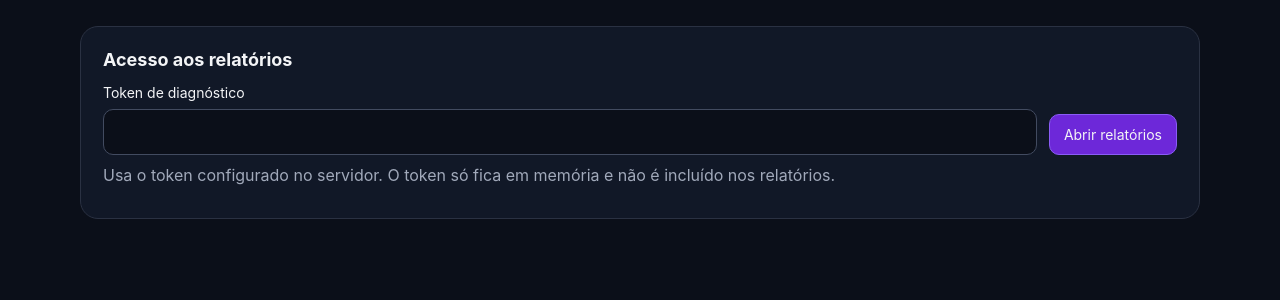
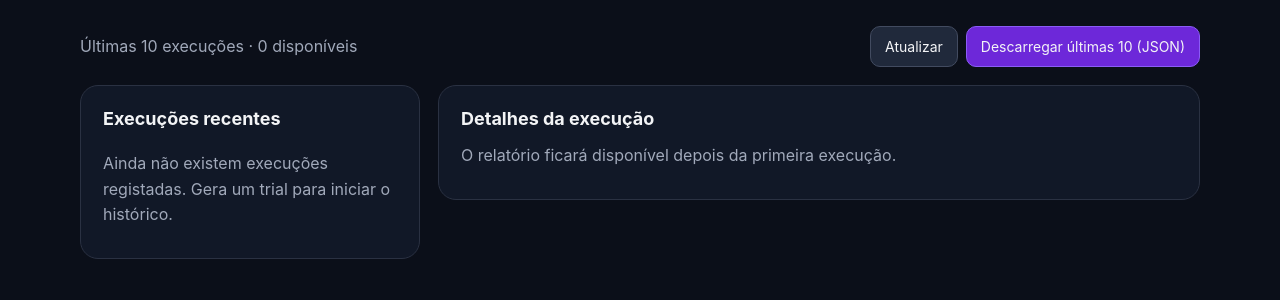
Before and after one commit to LuisAPR1/IPTV-AUTO, a Flask app: page /diagnostics in a window 1280 px wide. Shown: the part 129-429 px from the top of the page. Run offline with Flask 3, Linux system fonts and the light colour scheme; data that the repository does not hold is empty.

Commit message:
Refactor, removed key from diagnostic page

```diff
--- a/iptv-automatizador/app.py
+++ b/iptv-automatizador/app.py
@@ -11,7 +11,6 @@ import uuid
 import threading
 import logging
 import copy
-import hmac
 import time
 import sqlite3
 from functools import wraps
@@ -23,7 +22,7 @@ current_dir = os.path.dirname(os.path.abspath(__file__))
 if current_dir not in sys.path:
     sys.path.insert(0, current_dir)
 
-from config import PERSONAL_GMAIL, GMAIL_APP_PASSWORD, DIAGNOSTICS_TOKEN, DIAGNOSTICS_DB_PATH
+from config import PERSONAL_GMAIL, GMAIL_APP_PASSWORD, DIAGNOSTICS_DB_PATH
 from config import EMAIL_TIMEOUT, EMAIL_POLL_INTERVAL, MAX_PROXY_RETRIES, PROXYSCRAPE_TYPES, PROXYSCRAPE_TIMEOUT
 from email_service import TempMailService
 from scraper import IPTVScraper
@@ -40,7 +39,6 @@ logger = logging.getLogger(__name__)
 install_log_capture()
 
 app = Flask(__name__, template_folder=os.path.join(current_dir, "templates"))
-app.config["DIAGNOSTICS_TOKEN"] = DIAGNOSTICS_TOKEN
 
 # Estado dos Jobs em memória
 jobs: Dict[str, Dict[str, Any]] = {}
@@ -159,15 +157,9 @@ def diagnostics_page():
     return render_template("diagnostics.html")
 
 
-def diagnostics_access(view):
+def diagnostics_storage_errors(view):
     @wraps(view)
     def protected(*args, **kwargs):
-        expected = app.config.get("DIAGNOSTICS_TOKEN", "")
-        if not expected:
-            return jsonify(success=False, message="Configura DIAGNOSTICS_TOKEN no servidor para consultar os relatórios."), 503
-        supplied = request.headers.get("Authorization", "")
-        if not hmac.compare_digest(supplied.encode("utf-8"), ("Bearer " + expected).encode("utf-8")):
-            return jsonify(success=False, message="Chave de diagnóstico inválida."), 401
         try:
             return view(*args, **kwargs)
         except (OSError, sqlite3.Error):
@@ -181,7 +173,6 @@ def private_diagnostics(response):
         response.headers["Cache-Control"] = "no-store"
         response.headers["X-Content-Type-Options"] = "nosniff"
         response.headers["Referrer-Policy"] = "no-referrer"
-        response.headers["Vary"] = "Authorization"
     return response
 
 
@@ -199,13 +190,13 @@ def report_download(payload, filename):
 
 
 @app.get("/api/diagnostics/runs")
-@diagnostics_access
+@diagnostics_storage_errors
 def diagnostics_runs():
     return jsonify(diagnostic_report(get_history().list()))
 
 
 @app.get("/api/diagnostics/runs/<job_id>")
-@diagnostics_access
+@diagnostics_storage_errors
 def diagnostics_run(job_id):
     run = get_history().get(job_id)
     if not run:
@@ -214,13 +205,13 @@ def diagnostics_run(job_id):
 
 
 @app.get("/api/diagnostics/export")
-@diagnostics_access
+@diagnostics_storage_errors
 def diagnostics_export():
     return report_download(diagnostic_report(get_history().list(include_events=True)), "diagnostico-ultimas-10.json")
 
 
 @app.get("/api/diagnostics/runs/<job_id>/export")
-@diagnostics_access
+@diagnostics_storage_errors
 def diagnostics_run_export(job_id):
     run = get_history().get(job_id)
     if not run:
@@ -241,7 +232,7 @@ def generate_trial():
                     "message": "Já existe uma automação em curso. A acompanhar progresso..."
                 })
         job_id = uuid.uuid4().hex
-        redactor = Redactor((PERSONAL_GMAIL, GMAIL_APP_PASSWORD, app.config["DIAGNOSTICS_TOKEN"]))
+        redactor = Redactor((PERSONAL_GMAIL, GMAIL_APP_PASSWORD))
         try:
             store = get_history()
             metadata = runtime_metadata()
--- a/iptv-automatizador/config.py
+++ b/iptv-automatizador/config.py
@@ -78,7 +78,6 @@ OUTPUT_FILE = "output.html"
 ERROR_LOG_FILE = os.getenv("ERROR_LOG_FILE", "erros_automacao.log")
 
 # Diagnóstico web: só dados sanitizados, últimas 10 execuções.
-DIAGNOSTICS_TOKEN = os.getenv("DIAGNOSTICS_TOKEN", "").strip()
 DIAGNOSTICS_DB_PATH = os.getenv(
     "DIAGNOSTICS_DB_PATH", str(Path(__file__).parent / "data" / "diagnostics.sqlite3")
 )
--- a/iptv-automatizador/templates/diagnostics.html
+++ b/iptv-automatizador/templates/diagnostics.html
@@ -63,21 +63,11 @@
 <main>
     <header>
         <div><a href="/">← Voltar ao gerador</a><h1>Diagnóstico de execuções</h1><p class="muted">Consulta os passos de cada execução e descarrega o relatório para análise.</p></div>
-        <button id="logout" type="button" hidden>Terminar acesso</button>
     </header>
-
-    <form id="auth-form" class="card auth" autocomplete="off">
-        <h2>Acesso aos relatórios</h2>
-        <div class="auth-row">
-            <div class="field"><label for="token">Token de diagnóstico</label><input id="token" type="password" required autocomplete="off" spellcheck="false" autocapitalize="none" aria-describedby="token-help"></div>
-            <button id="connect" class="primary" type="submit">Abrir relatórios</button>
-        </div>
-        <p id="token-help" class="muted">Usa o token configurado no servidor. O token só fica em memória e não é incluído nos relatórios.</p>
-    </form>
 
     <div id="notice" role="status" aria-live="polite" hidden></div>
 
-    <section id="workspace" hidden aria-label="Relatórios de diagnóstico">
+    <section id="workspace" aria-label="Relatórios de diagnóstico">
         <div class="toolbar">
             <p id="retention" class="muted">Últimas 10 execuções</p>
             <div class="actions"><button id="refresh" type="button">Atualizar</button><button id="export-all" class="primary" type="button">Descarregar últimas 10 (JSON)</button></div>
@@ -93,7 +83,6 @@
     'use strict';
     const $ = id => document.getElementById(id);
     const labels = { running: 'Em execução', completed: 'Concluída', error: 'Falhou', interrupted: 'Interrompida' };
-    let token = '';
     let session = 0;
     let selectedId = '';
     let detailRequest = 0;
@@ -124,24 +113,15 @@
         try { return decodeURIComponent(location.hash.slice(1)); } catch (_) { return ''; }
     }
 
-    function resetAccess() {
+    function cancelRequests() {
         session += 1;
         controllers.forEach(controller => controller.abort());
         controllers.clear();
-        token = '';
-        selectedId = '';
         detailRequest += 1;
         refreshing = false;
         exporting = false;
-        $('token').value = '';
-        $('auth-form').hidden = false;
-        $('workspace').hidden = true;
-        $('logout').hidden = true;
-        $('connect').disabled = false;
         $('refresh').disabled = false;
         $('export-all').disabled = false;
-        $('runs').replaceChildren();
-        $('detail').replaceChildren();
     }
 
     async function api(path) {
@@ -151,7 +131,7 @@
         const timeout = setTimeout(() => controller.abort(), 20000);
         try {
             const response = await fetch(path, {
-                headers: { Authorization: `Bearer ${token}`, Accept: 'application/json' },
+                headers: { Accept: 'application/json' },
                 cache: 'no-store', signal: controller.signal, credentials: 'same-origin'
             });
             let data;
@@ -160,14 +140,8 @@
             }
             if (requestSession !== session) throw Object.assign(new Error(), { stale: true });
             if (!response.ok) {
-                if (response.status === 401) {
-                    resetAccess();
-                    notice('Token inválido ou expirado. Introduz o token de diagnóstico para voltar a aceder.', 'error');
-                    $('token').focus();
-                    throw Object.assign(new Error(), { stale: true });
-                }
                 const fallback = response.status === 503
-                    ? 'O diagnóstico ainda não está disponível. Configura DIAGNOSTICS_TOKEN no servidor.'
+                    ? 'O histórico está temporariamente indisponível. Tenta novamente.'
                     : response.status === 404
                     ? 'Esta execução já não está disponível; pode ter saído das últimas 10 guardadas.'
                     : `Não foi possível obter o relatório (HTTP ${response.status}).`;
@@ -250,7 +224,7 @@
     }
 
     async function loadDetail(id) {
-        if (!token || !id) return;
+        if (!id) return;
         selectedId = id;
         const request = ++detailRequest;
         $('runs').querySelectorAll('button').forEach(button => button.setAttribute('aria-pressed', String(button.dataset.runId === id)));
@@ -266,17 +240,14 @@
     }
 
     async function refresh() {
-        if (!token || refreshing) return;
+        if (refreshing) return;
         refreshing = true;
         const requestSession = session;
         $('refresh').disabled = true;
-        $('connect').disabled = true;
         notice('A carregar as execuções…');
         try {
             const data = await api('/api/diagnostics/runs');
-            $('auth-form').hidden = true;
             $('workspace').hidden = false;
-            $('logout').hidden = false;
             const runs = Array.isArray(data.runs) ? data.runs : [];
             $('retention').textContent = `Últimas ${data.retention || 10} execuções · ${runs.length} disponíveis`;
             selectedId = hashId() || selectedId || (runs[0] && runs[0].id) || '';
@@ -290,13 +261,12 @@
             if (requestSession === session) {
                 refreshing = false;
                 $('refresh').disabled = false;
-                $('connect').disabled = false;
             }
         }
     }
 
     async function downloadReport(path, filename, button) {
-        if (!token || exporting) return;
+        if (exporting) return;
         exporting = true;
         const requestSession = session;
         button.disabled = true;
@@ -320,25 +290,12 @@
         }
     }
 
-    $('auth-form').addEventListener('submit', event => {
-        event.preventDefault();
-        const enteredToken = $('token').value.trim();
-        if (!enteredToken) return;
-        resetAccess();
-        token = enteredToken;
-        $('logout').hidden = false;
-        refresh();
-    });
-    $('logout').addEventListener('click', () => {
-        resetAccess();
-        history.replaceState(null, '', location.pathname);
-        notice('Acesso terminado. O token e os relatórios foram removidos desta página.');
-        $('token').focus();
-    });
     $('refresh').addEventListener('click', refresh);
     $('export-all').addEventListener('click', () => downloadReport('/api/diagnostics/export', 'diagnostico-ultimas-10.json', $('export-all')));
-    window.addEventListener('hashchange', () => { if (token) loadDetail(hashId()); });
-    window.addEventListener('pagehide', resetAccess);
+    window.addEventListener('hashchange', () => loadDetail(hashId()));
+    window.addEventListener('pagehide', cancelRequests);
+    window.addEventListener('pageshow', event => { if (event.persisted) refresh(); });
+    refresh();
 })();
 </script>
 </body>
```
Also changed, not shown: DEPLOY_GUIDE.md (+2 -3 lines), DIAGNOSTICS.md (+7 -8 lines), iptv-automatizador/tests/test_web_diagnostics.py (+18 -20 lines).
